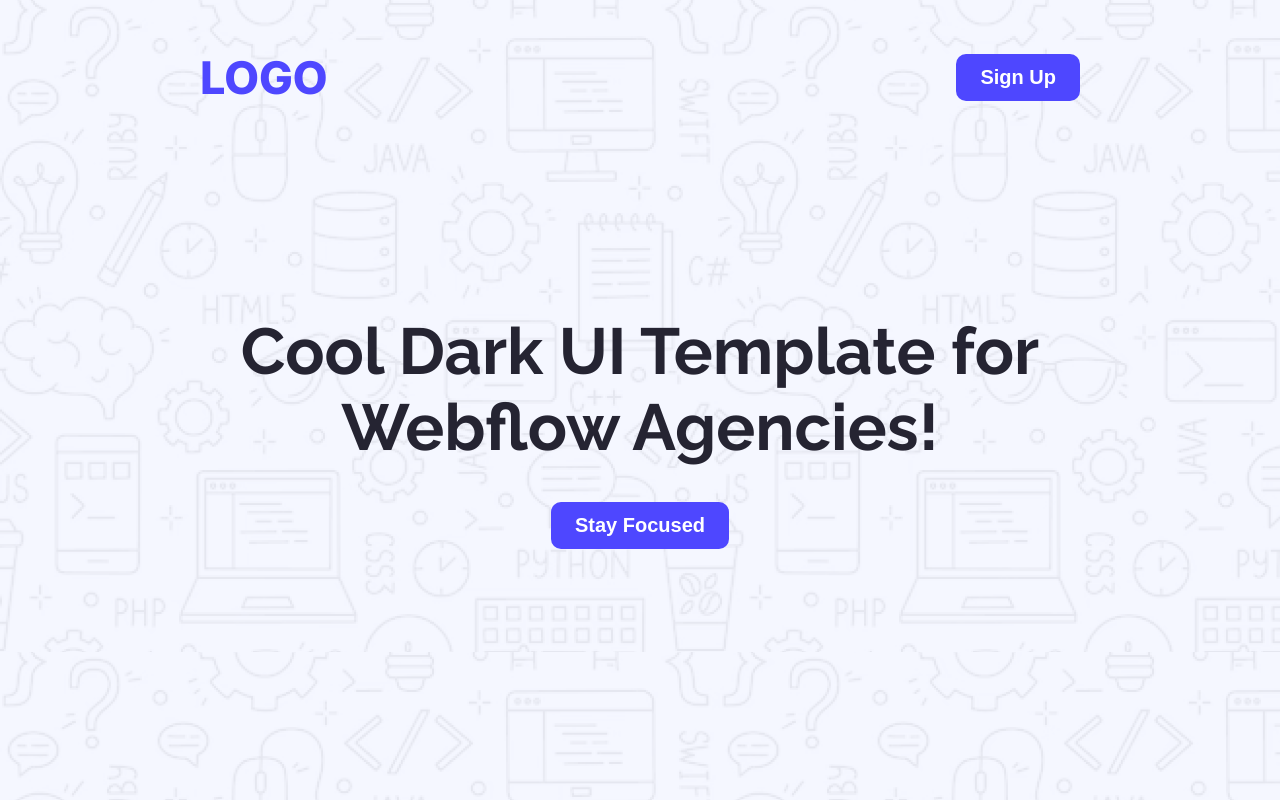
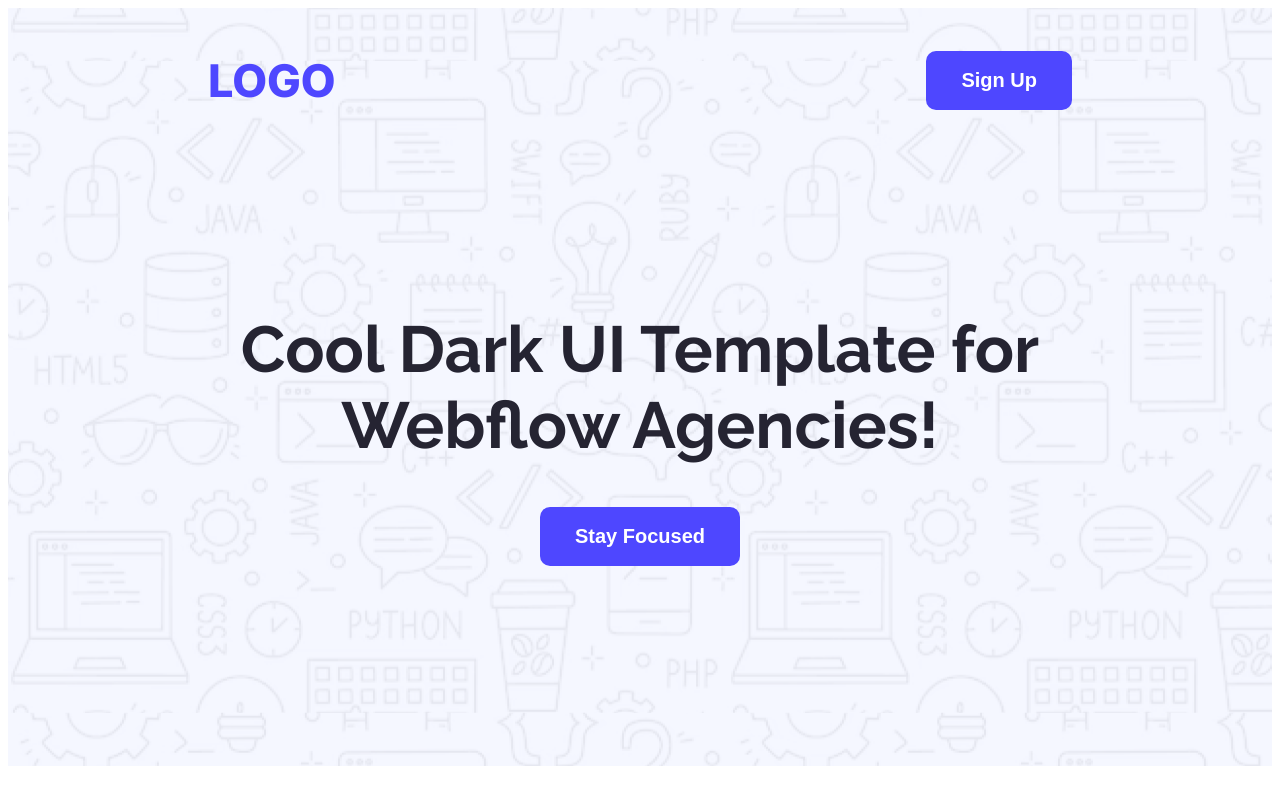
Before and after one commit to Rubayda/my-first-web-flow-assignment., a plain HTML site: page index.html in a window 1280 px wide. Drawn offline with Linux system fonts and the light colour scheme.

Commit message:
nav and banner added

```diff
--- a/index.html
+++ b/index.html
@@ -3,26 +3,41 @@
 <head>
   <meta charset="UTF-8">
   <meta name="viewport" content="width=device-width, initial-scale=1.0">
-    <title>Webflow Agencies</title>
+  <title>Template for Webflow Agencies!</title>
+  <link rel="preconnect" href="https://fonts.googleapis.com">
+  <link rel="preconnect" href="https://fonts.gstatic.com" crossorigin>
+  <link href="https://fonts.googleapis.com/css2?family=Raleway:ital,wght@0,100..900;1,100..900&display=swap" rel="stylesheet">
+
   <link rel="preconnect" href="https://fonts.googleapis.com">
   <link rel="preconnect" href="https://fonts.gstatic.com" crossorigin>
   <link href="https://fonts.googleapis.com/css2?family=Inter:ital,opsz,wght@0,14..32,100..900;1,14..32,100..900&display=swap" rel="stylesheet">
-    <link rel="preconnect" href="https://fonts.googleapis.com">
-    <link rel="preconnect" href="https://fonts.gstatic.com" crossorigin>
-    <link href="https://fonts.googleapis.com/css2?family=Raleway:ital,wght@0,100..900;1,100..900&display=swap" rel="stylesheet">
+
   <link rel="stylesheet" href="styles/webflow.css">
 </head>
 <body class="raleway-normal">
   <header class="header">
-        <div class="logo inter-normal primary-color">LOGO</div>
-        <button class="btn-primary">Sign Up</button>
+    <!--nav start-->
+      <nav>
+        <h3 class="logo inter-normal">LOGO</h3>
+        <a href="#"><button class="btn-primary">Sign Up</button></a>
+      </nav>
+      <!--nav end-->
+
+      <!--banner start-->
+      <div class="banner">
+        <div class="banner-content">
+          <h1 class="banner-title text-primary">Cool Dark UI Template for <br> Webflow Agencies!</h1>
+          <button class=" button btn-primary">Stay Focused</button>
+        </div>
+      </div>
+      <!--banner end-->
   </header>
-    <main class="main-content">
-        <h1>Cool Dark UI Template for <br> Webflow Agencies!</h1>
-        <button class="btn-primary">Stay Focused</button>
+  <main>
+
   </main>
   <footer>
 
   </footer>
+
 </body>
 </html>
--- a/styles/webflow.css
+++ b/styles/webflow.css
@@ -1,10 +1,4 @@
-* {
-    margin: 0;
-    padding: 0;
-    box-sizing: border-box;
-}
-
-/* font-family */
+/* font family */
 .raleway-normal {
   font-family: "Raleway", sans-serif;
   font-optical-sizing: auto;
@@ -17,60 +11,68 @@
   font-style: normal;
 }
 
+/* *{
+  margin: 0;
+  padding: 0;
+} */
+
 /* shared styles */
-.primary-color{
+ .color-primary{
   color: #4E47FF;
+ }
+
+ .text-primary{
+  color: #252432;
  }
 
 .btn-primary{
   background-color: #4E47FF;
   color: #FFFFFF;
   font-weight: bold;
+  padding: 18px 35px;
+  border-radius: 10px;
+  border: none;
   font-size: 20px;
-    border: none;
-    border-radius: 10px;
-    padding: 12px 24px;
-    cursor: pointer;
-    transition: background-color 0.3s ease;
-
 }
 
-.btn-primary:hover{
-    background-color: rgb(4, 128, 0);
+/* header */
+.header{
+  background-image: url('../Assets/Hero-bg.png');
+  background-position: 100%;
 }
 
-/* body */
-body{
-    background-image: url('../Assets/Hero-bg.png');
-}
-
-/* header styles */
-.header{
+/* nav styles */
+nav{
   display: flex;
+  align-items: center;
   justify-content: space-between;
-    align-items: center;
-    padding: 50px 200px;
+  margin: 0 200px;
 }
 
 .logo{
+  font-weight: 800;
   font-size: 45px;
-    font-weight: 800;
+  color: #4E47FF;
 }
 
-/* main content */
-.main-content{
+nav a{
   display: flex;
-    flex-direction: column;
-    align-items: center;
+  text-decoration: none;
+  font-size: 20px;
+}
+
+/* banner styles */
+.banner-title{
+  font-weight: bold;
+  font-size: 65px;
+  margin-top: 158px;
+}
+
+.banner-content{
   justify-content: center;
   text-align: center;
-
 }
 
-.main-content h1{
-    color: #252432;
-    font-size: 65px;
-    font-weight: 700;
-    margin-bottom: 37px;
-    margin-top: 158px;
+.button{
+  margin-bottom: 200px;
 }
```
Lines whose indentation alone changed are shown as unchanged.
